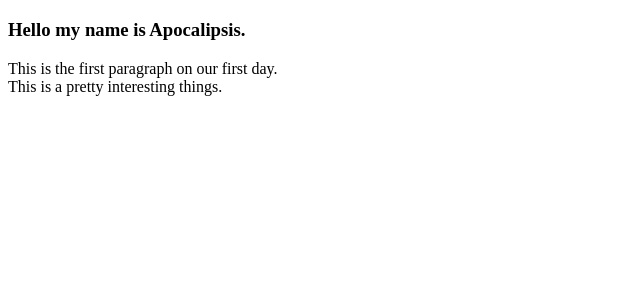
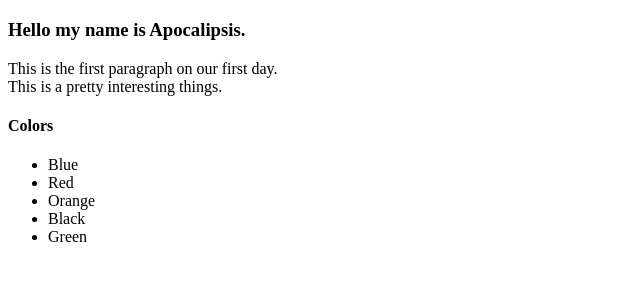
Before and after one commit to Apocalipsist/Hello_world, a plain HTML site: page index.html in a window 1280 px wide. Shown: the part 61-342 px from the top of the page, without its empty margins (0-640 px from the left). Drawn offline with Linux system fonts and the light colour scheme.

Commit message:
"added lsit colors"

```diff
--- a/index.html
+++ b/index.html
@@ -12,5 +12,13 @@
     <P>This is the first paragraph on our first day.<br>
     This is a pretty interesting things.
     </P>
+    <h4>Colors</h4>
+    <ul>
+        <li>Blue</li>
+        <li>Red</li>
+        <li>Orange</li>
+        <li>Black</li>
+        <li>Green</li>
+    </ul>
 </body>
 </html>
```
